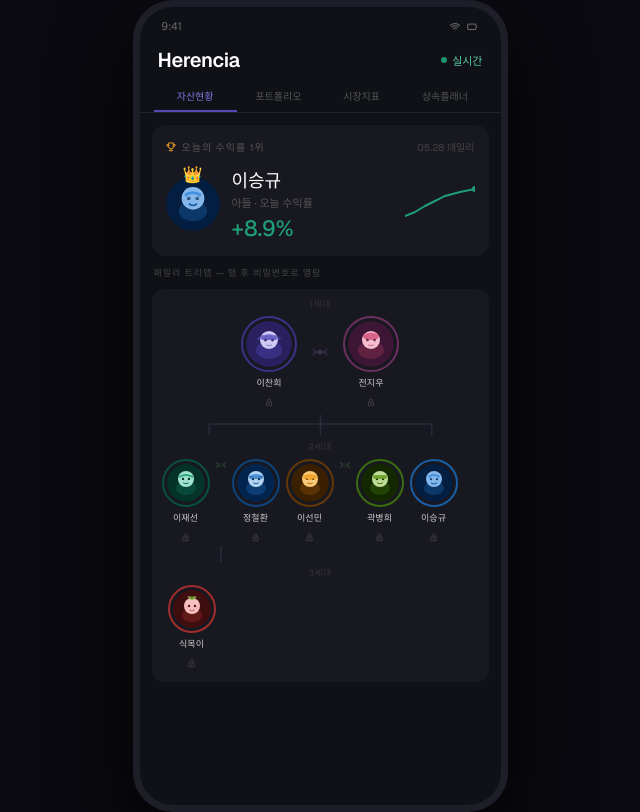
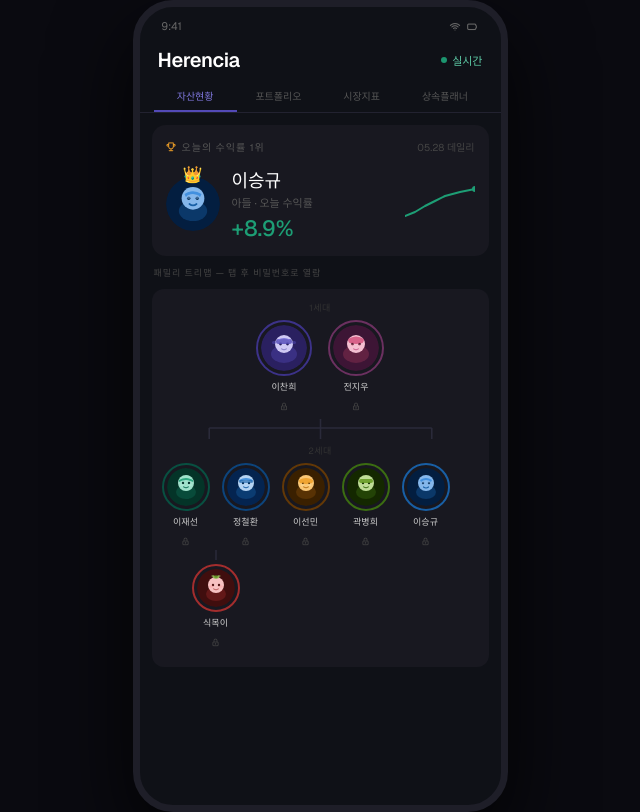
Before and after one commit to cindy19920216/APP, a Next.js app: page / in a window 1280 px wide. Shown: the whole page, without its empty margins (320-960 px from the left). Built offline with nearby package versions, Linux system fonts and the light colour scheme.

Commit message:
style: update family tree with heart separators and center baby node

```diff
--- a/src/components/redesign/FamilyTree.jsx
+++ b/src/components/redesign/FamilyTree.jsx
@@ -23,11 +23,7 @@ function PersonNode({ member, onTap }) {
 function HeartSep() {
   return (
     <div style={styles.heartWrap}>
-      <svg width="14" height="12" viewBox="0 0 14 12">
-        <path d="M7 6 L1 2 L3.5 6 L1 10Z" fill="#2a3a35" />
-        <path d="M7 6 L13 2 L10.5 6 L13 10Z" fill="#2a3a35" />
-        <circle cx="7" cy="6" r="2.2" fill="#1a2820" />
-      </svg>
+      <i className="ti ti-heart-filled" style={{ fontSize: 12, color: '#E24B4A' }} />
     </div>
   );
 }
@@ -49,13 +45,7 @@ export default function FamilyTree({ members, onTap }) {
       <div style={styles.genLabel}>1세대</div>
       <div style={styles.gen1Row}>
         <PersonNode member={gp} onTap={onTap} />
-        <div style={styles.coupleSep}>
-          <svg width="22" height="14" viewBox="0 0 22 14">
-            <path d="M11 7 L2 3 L5 7 L2 11Z" fill="#2a2a3a" />
-            <path d="M11 7 L20 3 L17 7 L20 11Z" fill="#2a2a3a" />
-            <circle cx="11" cy="7" r="2.5" fill="#3a3050" />
-          </svg>
-        </div>
+        <HeartSep />
         <PersonNode member={gm} onTap={onTap} />
       </div>
 
@@ -81,8 +71,12 @@ export default function FamilyTree({ members, onTap }) {
           </div>
           {/* 3세대 연결선 */}
           <svg width="100%" height="16" viewBox="0 0 80 16">
-            <line x1="40" y1="0" x2="40" y2="16" stroke="#2a2a3a" strokeWidth="1.5" />
+            <line x1="40" y1="0" x2="40" y2="10" stroke="#2a2a3a" strokeWidth="1.5" />
           </svg>
+          {/* 3세대 (식목이) 를 큰딸 부부 아래에 배치 */}
+          <div style={styles.gen3CenterRow}>
+            <PersonNode member={baby} onTap={onTap} />
+          </div>
         </div>
 
         {/* 작은딸 부부 */}
@@ -92,20 +86,12 @@ export default function FamilyTree({ members, onTap }) {
             <HeartSep />
             <PersonNode member={sl2} onTap={onTap} />
           </div>
-          <div style={{ height: 16 }} />
         </div>
 
         {/* 아들 */}
         <div style={styles.coupleGroup}>
           <PersonNode member={son} onTap={onTap} />
-          <div style={{ height: 16 }} />
         </div>
-      </div>
-
-      {/* 3세대 */}
-      <div style={styles.genLabel}>3세대</div>
-      <div style={styles.gen3Row}>
-        <PersonNode member={baby} onTap={onTap} />
       </div>
 
     </div>
@@ -116,7 +102,7 @@ const styles = {
   treeWrap: {
     background: '#181820',
     borderRadius: 12,
-    padding: '8px 8px 6px',
+    padding: '12px 8px',
   },
   genLabel: {
     fontSize: 9,
@@ -128,8 +114,9 @@ const styles = {
   gen1Row: {
     display: 'flex',
     justifyContent: 'center',
-    gap: 12,
+    gap: 8,
     marginBottom: 4,
+    alignItems: 'center',
   },
   coupleSep: {
     display: 'flex',
@@ -138,7 +125,7 @@ const styles = {
   },
   gen2Row: {
     display: 'flex',
-    gap: 6,
+    gap: 12,
     overflowX: 'auto',
     padding: '0 2px 4px',
     scrollbarWidth: 'none',
@@ -151,18 +138,19 @@ const styles = {
   },
   coupleRow: {
     display: 'flex',
-    gap: 4,
-    alignItems: 'flex-start',
+    gap: 6,
+    alignItems: 'center',
   },
   heartWrap: {
     display: 'flex',
     alignItems: 'center',
-    paddingBottom: 20,
+    justifyContent: 'center',
+    height: 46,
   },
-  gen3Row: {
+  gen3CenterRow: {
     display: 'flex',
-    paddingLeft: 8,
-    marginBottom: 4,
+    justifyContent: 'center',
+    marginTop: -2,
   },
   node: {
     display: 'flex',
```
